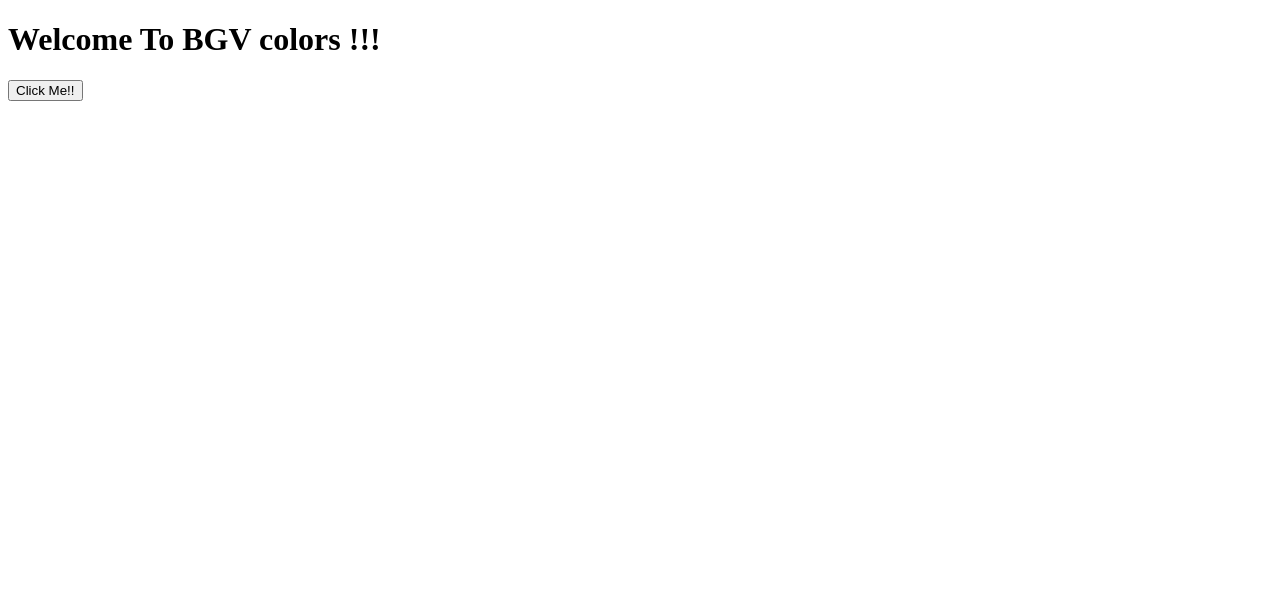
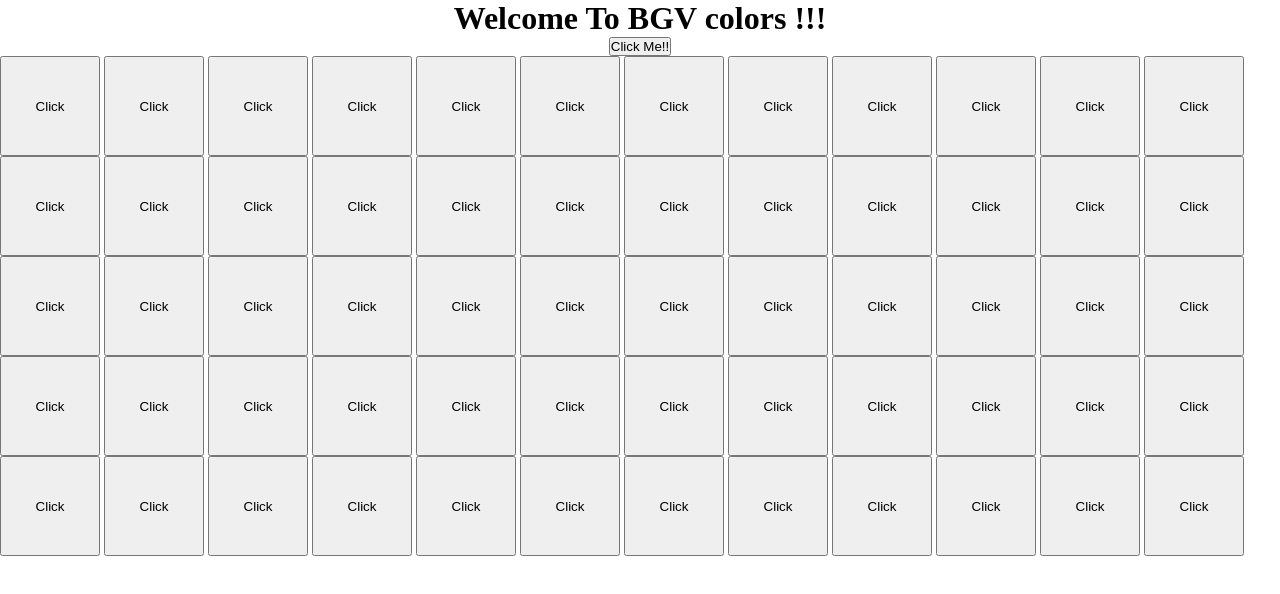
Before and after one commit to jkhiba2023/BG_Color_Changer, a plain HTML site: page index.html in a window 1280 px wide. Drawn offline with Linux system fonts and the light colour scheme.

Commit message:
Adding new elements

```diff
--- a/app.js
+++ b/app.js
@@ -1,5 +1,12 @@
 const button = document.querySelector('button');
 const h1 = document.querySelector('h1');
+
+const makeRandomColor = () => {
+  const r = Math.floor(Math.random() * 255);
+  const g = Math.floor(Math.random() * 255);
+  const b = Math.floor(Math.random() * 255);
+  return `rgb(${r}, ${g}, ${b})`;
+}
 
 button.addEventListener('click', function () {
   const newColor = makeRandomColor();
@@ -7,9 +14,16 @@ button.addEventListener('click', function () {
   h1.innerText = newColor;
 })
 
-const makeRandomColor = () => {
-  const r = Math.floor(Math.random() * 255);
-  const g = Math.floor(Math.random() * 255);
-  const b = Math.floor(Math.random() * 255);
-  return `rgb(${r}, ${g}, ${b})`;
+h1.addEventListener('click', function () {
+  h1.style.color = makeRandomColor();
+})
+
+
+const buttonBoxs = document.querySelectorAll('.boxes');
+
+for (let btnBox of buttonBoxs) {
+  btnBox.addEventListener('click', function () {
+    btnBox.style.backgroundColor = makeRandomColor();
+    btnBox.style.color = makeRandomColor();
+  })
 }
--- a/index.html
+++ b/index.html
@@ -11,7 +11,71 @@
 <body>
 
   <h1>Welcome To BGV colors !!!</h1>
-  <button>Click Me!!</button>
+  <div>
+    <button>Click Me!!</button>
+  </div>
+
+
+  <button class="boxes">Click</button>
+  <button class="boxes">Click</button>
+  <button class="boxes">Click</button>
+  <button class="boxes">Click</button>
+  <button class="boxes">Click</button>
+  <button class="boxes">Click</button>
+  <button class="boxes">Click</button>
+  <button class="boxes">Click</button>
+  <button class="boxes">Click</button>
+  <button class="boxes">Click</button>
+  <button class="boxes">Click</button>
+  <button class="boxes">Click</button>
+  <button class="boxes">Click</button>
+  <button class="boxes">Click</button>
+  <button class="boxes">Click</button>
+  <button class="boxes">Click</button>
+  <button class="boxes">Click</button>
+  <button class="boxes">Click</button>
+  <button class="boxes">Click</button>
+  <button class="boxes">Click</button>
+  <button class="boxes">Click</button>
+  <button class="boxes">Click</button>
+  <button class="boxes">Click</button>
+  <button class="boxes">Click</button>
+  <button class="boxes">Click</button>
+  <button class="boxes">Click</button>
+  <button class="boxes">Click</button>
+  <button class="boxes">Click</button>
+  <button class="boxes">Click</button>
+  <button class="boxes">Click</button>
+  <button class="boxes">Click</button>
+  <button class="boxes">Click</button>
+  <button class="boxes">Click</button>
+  <button class="boxes">Click</button>
+  <button class="boxes">Click</button>
+  <button class="boxes">Click</button>
+  <button class="boxes">Click</button>
+  <button class="boxes">Click</button>
+  <button class="boxes">Click</button>
+  <button class="boxes">Click</button>
+  <button class="boxes">Click</button>
+  <button class="boxes">Click</button>
+  <button class="boxes">Click</button>
+  <button class="boxes">Click</button>
+  <button class="boxes">Click</button>
+  <button class="boxes">Click</button>
+  <button class="boxes">Click</button>
+  <button class="boxes">Click</button>
+  <button class="boxes">Click</button>
+  <button class="boxes">Click</button>
+  <button class="boxes">Click</button>
+  <button class="boxes">Click</button>
+  <button class="boxes">Click</button>
+  <button class="boxes">Click</button>
+  <button class="boxes">Click</button>
+  <button class="boxes">Click</button>
+  <button class="boxes">Click</button>
+  <button class="boxes">Click</button>
+  <button class="boxes">Click</button>
+  <button class="boxes">Click</button>
 
   <script src="app.js"></script>
 </body>
--- a/style.css
+++ b/style.css
@@ -0,0 +1,22 @@
+* {
+  padding: 0;
+  margin: 0;
+  box-sizing: border-box;
+}
+
+
+h1 {
+  text-align: center;
+}
+
+div {
+  display: flex;
+  justify-content: center;
+  align-items: center;
+}
+
+.boxes {
+  width: 100px;
+  height: 100px;
+  margin: auto;
+}
```
